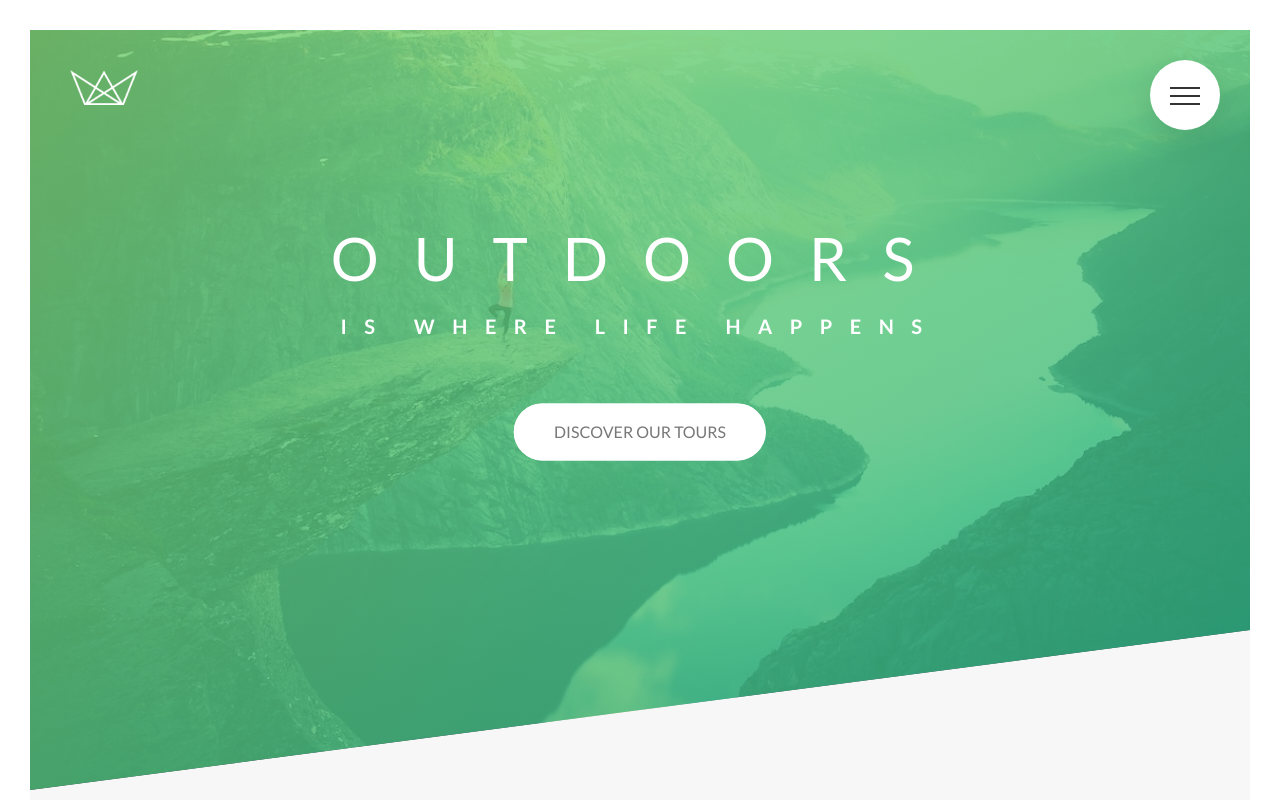
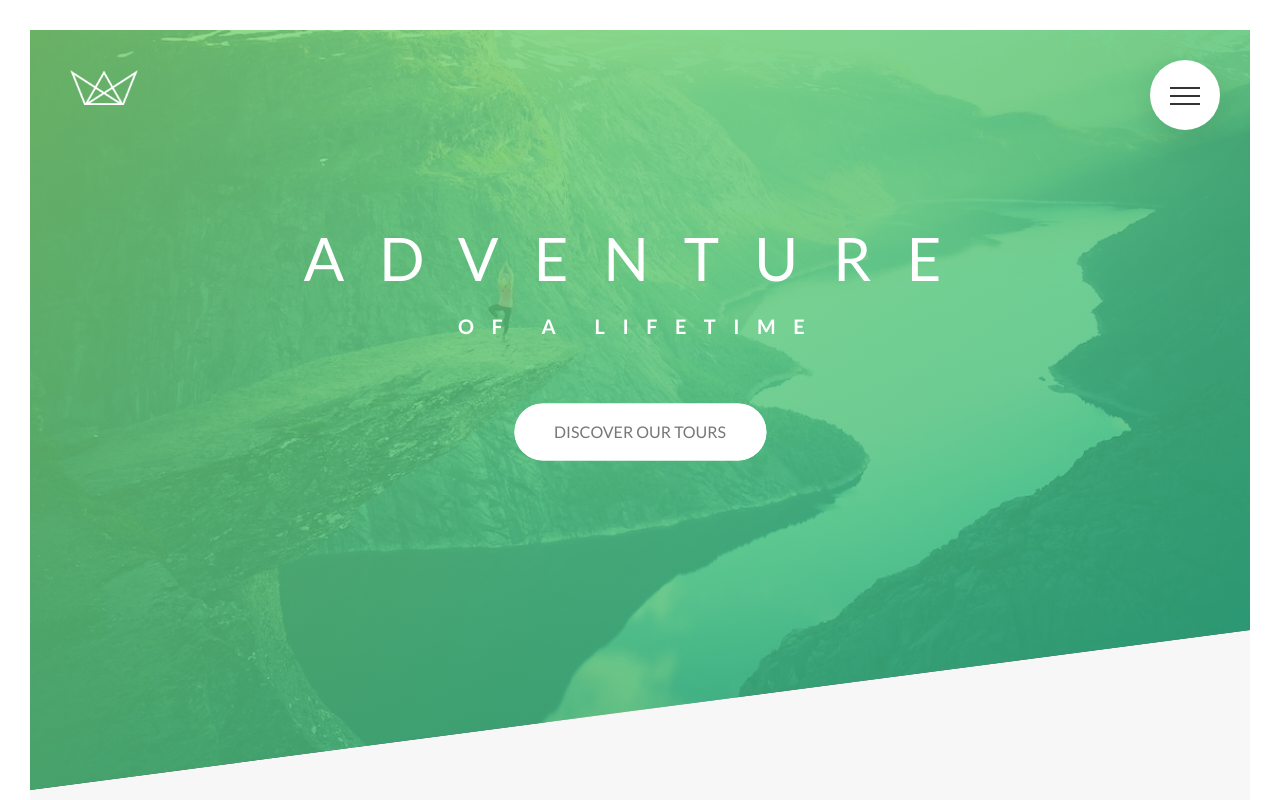
Before and after one commit to jenross/travel-react-site, a React (Create React App) app: page / in a window 1280 px wide. Shown: the top 800 px of the page. Built offline with nearby package versions, Linux system fonts and the light colour scheme.

Commit message:
changed hero text

```diff
--- a/src/components/Hero.js
+++ b/src/components/Hero.js
@@ -11,8 +11,8 @@ const Hero = () => {
 
         <div className="header__text-box">
           <h1 className="heading-primary">
-            <span className="heading-primary--main">Outdoors</span>
-            <span className="heading-primary--sub">is where life happens</span>
+            <span className="heading-primary--main">Adventure</span>
+            <span className="heading-primary--sub">of a lifetime</span>
           </h1>
 
           <a href="#section-tours" className="btn btn--white btn--animated">
```
